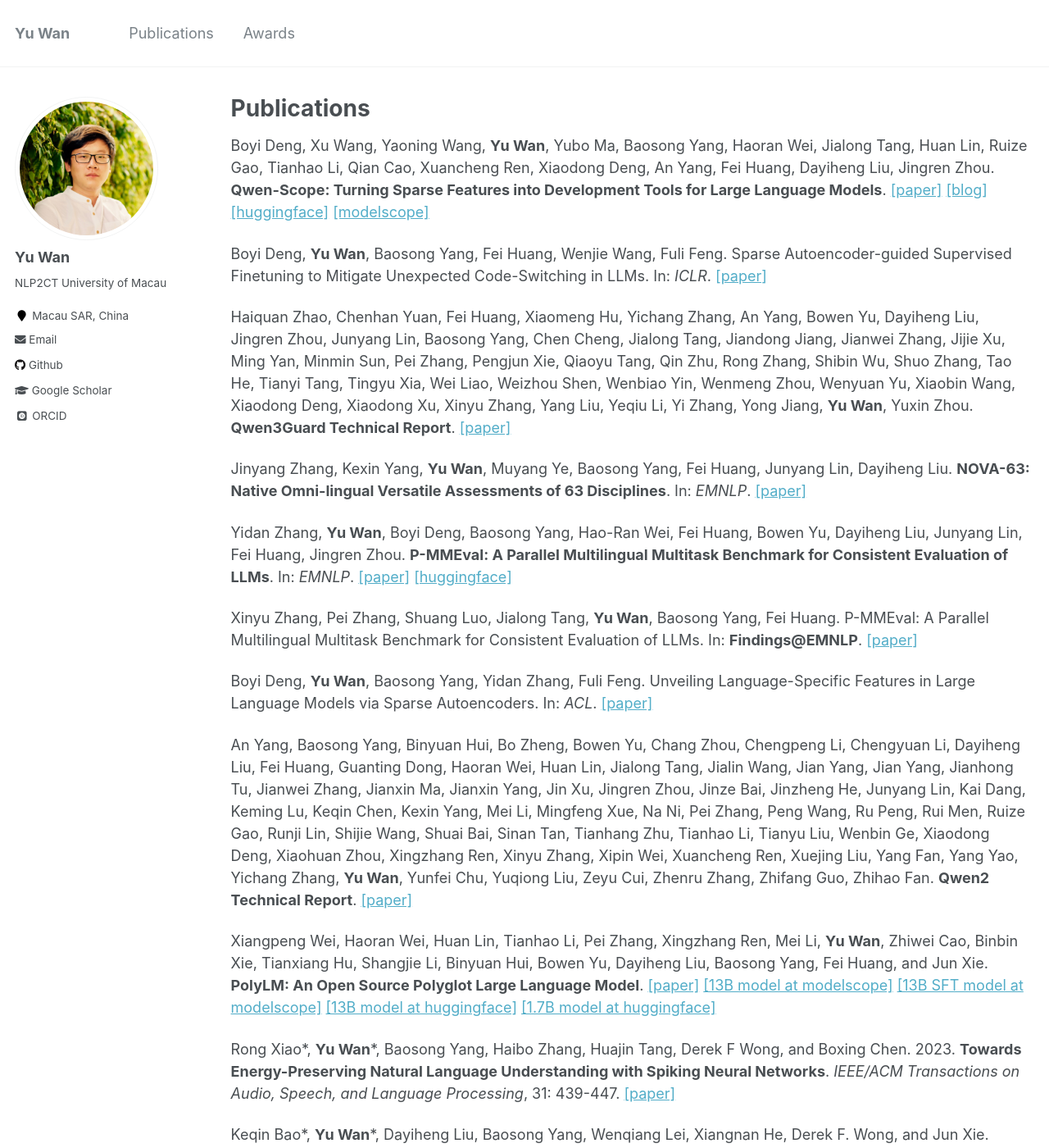
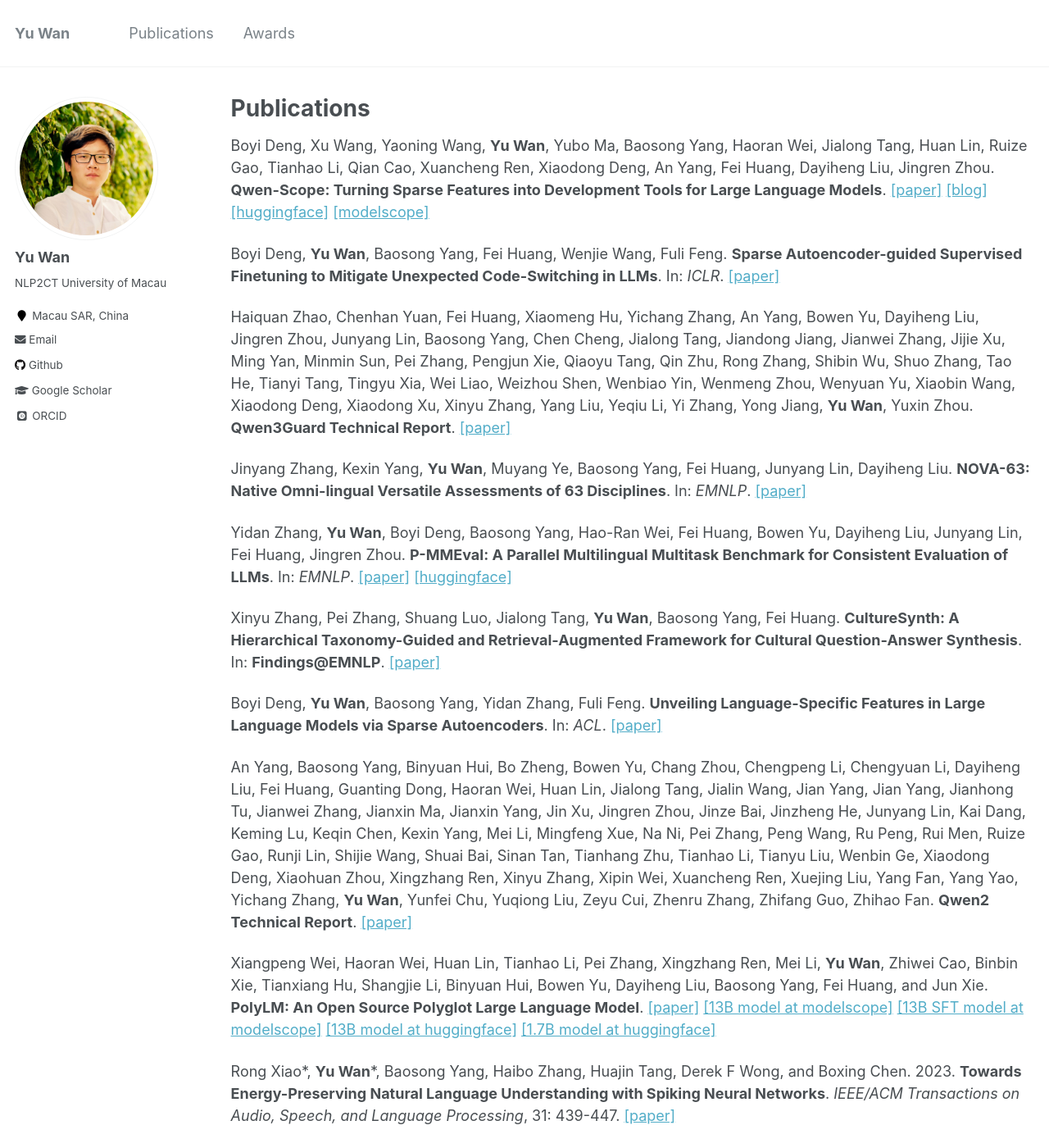
Before and after one commit to wanyu2018umac/wanyu2018umac.github.io, a Jekyll site: the page built from _pages/publications.md, in a window 1280 px wide and 1400 px high. Shown: the whole window at 82% size. Built offline with Jekyll 4.4.1, drawn with Linux system fonts in a browser that asks for light colours; some web fonts are replaced.

Commit message:
Update publications.md

```diff
--- a/_pages/publications.md
+++ b/_pages/publications.md
@@ -8,7 +8,7 @@ author_profile: true
 
 Boyi Deng, Xu Wang, Yaoning Wang, **Yu Wan**, Yubo Ma, Baosong Yang, Haoran Wei, Jialong Tang, Huan Lin, Ruize Gao, Tianhao Li, Qian Cao, Xuancheng Ren, Xiaodong Deng, An Yang, Fei Huang, Dayiheng Liu, Jingren Zhou. **Qwen-Scope: Turning Sparse Features into Development Tools for Large Language Models**. [[paper]](https://arxiv.org/abs/2605.11887) [[blog]](https://qwen.ai/blog?id=qwen-scope) [[huggingface]](https://huggingface.co/collections/Qwen/qwen-scope) [[modelscope]](https://modelscope.cn/collections/Qwen/Qwen-Scope)
 
-Boyi Deng, **Yu Wan**, Baosong Yang, Fei Huang, Wenjie Wang, Fuli Feng. Sparse Autoencoder-guided Supervised Finetuning to Mitigate Unexpected Code-Switching in LLMs. In: *ICLR*. [[paper]](https://openreview.net/forum?id=BQOFU9qO5j)
+Boyi Deng, **Yu Wan**, Baosong Yang, Fei Huang, Wenjie Wang, Fuli Feng. **Sparse Autoencoder-guided Supervised Finetuning to Mitigate Unexpected Code-Switching in LLMs**. In: *ICLR*. [[paper]](https://openreview.net/forum?id=BQOFU9qO5j)
 
 Haiquan Zhao, Chenhan Yuan, Fei Huang, Xiaomeng Hu, Yichang Zhang, An Yang, Bowen Yu, Dayiheng Liu, Jingren Zhou, Junyang Lin, Baosong Yang, Chen Cheng, Jialong Tang, Jiandong Jiang, Jianwei Zhang, Jijie Xu, Ming Yan, Minmin Sun, Pei Zhang, Pengjun Xie, Qiaoyu Tang, Qin Zhu, Rong Zhang, Shibin Wu, Shuo Zhang, Tao He, Tianyi Tang, Tingyu Xia, Wei Liao, Weizhou Shen, Wenbiao Yin, Wenmeng Zhou, Wenyuan Yu, Xiaobin Wang, Xiaodong Deng, Xiaodong Xu, Xinyu Zhang, Yang Liu, Yeqiu Li, Yi Zhang, Yong Jiang, **Yu Wan**, Yuxin Zhou. **Qwen3Guard Technical Report**. [[paper]](https://arxiv.org/abs/2510.14276)
 
@@ -16,9 +16,9 @@ Jinyang Zhang, Kexin Yang, **Yu Wan**, Muyang Ye, Baosong Yang, Fei Huang, Junya
 
 Yidan Zhang, **Yu Wan**, Boyi Deng, Baosong Yang, Hao-Ran Wei, Fei Huang, Bowen Yu, Dayiheng Liu, Junyang Lin, Fei Huang, Jingren Zhou. **P-MMEval: A Parallel Multilingual Multitask Benchmark for Consistent Evaluation of LLMs**. In: *EMNLP*. [[paper]](https://aclanthology.org/2025.emnlp-main.242/) [[huggingface]](https://huggingface.co/datasets/Qwen/P-MMEval)
 
-Xinyu Zhang, Pei Zhang, Shuang Luo, Jialong Tang, **Yu Wan**, Baosong Yang, Fei Huang. P-MMEval: A Parallel Multilingual Multitask Benchmark for Consistent Evaluation of LLMs. In: **Findings@EMNLP**. [[paper]](https://aclanthology.org/2025.findings-emnlp.552/)
+Xinyu Zhang, Pei Zhang, Shuang Luo, Jialong Tang, **Yu Wan**, Baosong Yang, Fei Huang. **CultureSynth: A Hierarchical Taxonomy-Guided and Retrieval-Augmented Framework for Cultural Question-Answer Synthesis**. In: **Findings@EMNLP**. [[paper]](https://aclanthology.org/2025.findings-emnlp.552/)
 
-Boyi Deng, **Yu Wan**, Baosong Yang, Yidan Zhang, Fuli Feng. Unveiling Language-Specific Features in Large Language Models via Sparse Autoencoders. In: *ACL*. [[paper]](https://aclanthology.org/2025.acl-long.229/)
+Boyi Deng, **Yu Wan**, Baosong Yang, Yidan Zhang, Fuli Feng. **Unveiling Language-Specific Features in Large Language Models via Sparse Autoencoders**. In: *ACL*. [[paper]](https://aclanthology.org/2025.acl-long.229/)
 
 An Yang, Baosong Yang, Binyuan Hui, Bo Zheng, Bowen Yu, Chang Zhou, Chengpeng Li, Chengyuan Li, Dayiheng Liu, Fei Huang, Guanting Dong, Haoran Wei, Huan Lin, Jialong Tang, Jialin Wang, Jian Yang, Jian Yang, Jianhong Tu, Jianwei Zhang, Jianxin Ma, Jianxin Yang, Jin Xu, Jingren Zhou, Jinze Bai, Jinzheng He, Junyang Lin, Kai Dang, Keming Lu, Keqin Chen, Kexin Yang, Mei Li, Mingfeng Xue, Na Ni, Pei Zhang, Peng Wang, Ru Peng, Rui Men, Ruize Gao, Runji Lin, Shijie Wang, Shuai Bai, Sinan Tan, Tianhang Zhu, Tianhao Li, Tianyu Liu, Wenbin Ge, Xiaodong Deng, Xiaohuan Zhou, Xingzhang Ren, Xinyu Zhang, Xipin Wei, Xuancheng Ren, Xuejing Liu, Yang Fan, Yang Yao, Yichang Zhang, **Yu Wan**, Yunfei Chu, Yuqiong Liu, Zeyu Cui, Zhenru Zhang, Zhifang Guo, Zhihao Fan. **Qwen2 Technical Report**. [[paper]](https://arxiv.org/abs/2407.10671)
 
```
